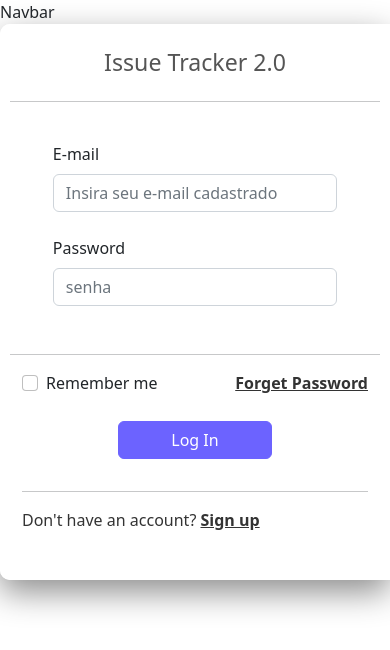
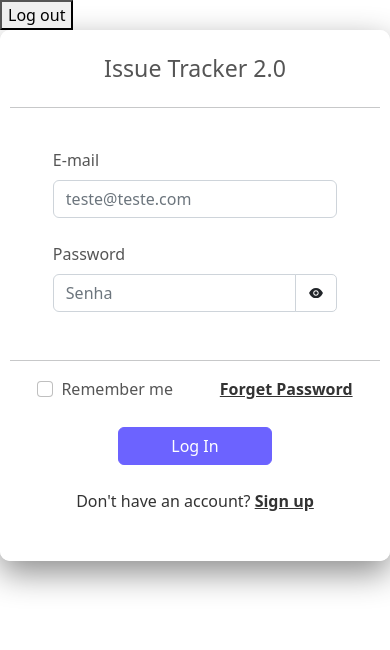
Before and after one commit to LeviPereira9/Issue-Tracker-2.0, a React (Create React App) app: page /login in a window 390 px wide. Shown: the top 650 px of the page. Built offline with nearby package versions, Linux system fonts and the light colour scheme; no server answers.

Commit message:
Form Login - ForgetPassword

```diff
--- a/src/App.tsx
+++ b/src/App.tsx
@@ -27,7 +27,7 @@ import Register from './pages/Register';
 
 //CSS
 import './scss/app.scss';
-import { Users } from './types/collectionsType';
+import { Users } from './types/autheticationTypes';
 
 function App() {
   const [userData, setUserData] = useState<Users>({} as Users);
@@ -79,6 +79,7 @@ function App() {
       }
     };
 
+
   }, [user]);
 
   return (
--- a/src/components/layout/Navbar.tsx
+++ b/src/components/layout/Navbar.tsx
@@ -1,9 +1,24 @@
-type Props = {}
+import { useAuthentication } from '../../hooks/useAuthentication';
+type Props = {};
 
 const Navbar = (props: Props) => {
+  const { logout } = useAuthentication();
+
+  const handleLogout = () => {
+    logout();
+  };
+
   return (
-    <div>Navbar</div>
-  )
-}
+    <div>
+      <button
+        onClick={() => {
+          handleLogout();
+        }}
+      >
+        Log out
+      </button>
+    </div>
+  );
+};
 
-export default Navbar
+export default Navbar;
--- /dev/null
+++ b/src/components/layout/SendForget.tsx
@@ -0,0 +1,143 @@
+//React
+import { useState, useEffect } from 'react';
+
+//Bootstrap
+import Button from 'react-bootstrap/Button';
+import Modal from 'react-bootstrap/Modal';
+import Form from 'react-bootstrap/Form';
+
+//useForm hook
+import { useForm } from 'react-hook-form';
+
+//Hooks
+import { useAuthentication } from '../../hooks/useAuthentication';
+
+//Firebase
+import { sendPasswordResetEmail } from 'firebase/auth';
+import { Spinner } from 'react-bootstrap';
+
+//Types
+type RecoverPassword = {
+  email?: string;
+};
+
+const SendForget = ({
+  show,
+  setShow,
+}: {
+  show: boolean;
+  setShow: React.Dispatch<React.SetStateAction<boolean>>;
+}) => {
+  const {
+    register,
+    handleSubmit,
+    formState: { errors },
+  } = useForm();
+
+  const { auth } = useAuthentication();
+
+  const [formErrors, setFormErrors] = useState<RecoverPassword>({});
+  const [loading, setLoading] = useState(false);
+  const [errorMessage, setErrorMessage] = useState<string>('');
+
+  useEffect(() => {
+    setFormErrors(errors as RecoverPassword);
+  }, [errors]);
+
+  const handleResetPassword = async (data: RecoverPassword) => {
+    setErrorMessage('');
+    setLoading(true);
+
+    try {
+      await sendPasswordResetEmail(auth, data.email!);
+      setLoading(false);
+    } catch (error) {
+      setErrorMessage('Email not found in our records.');
+      setLoading(false);
+
+      setTimeout(() => {
+        setErrorMessage('');
+      }, 3000);
+    }
+  };
+
+  return (
+    <>
+      <Modal
+        show={show}
+        onHide={() => {
+          setShow(false);
+        }}
+      >
+        <Modal.Header closeButton>
+          <Modal.Title>E-mail de recuperação</Modal.Title>
+        </Modal.Header>
+        <Form
+          className="formStyle-input p-0"
+          onSubmit={handleSubmit(handleResetPassword)}
+        >
+          <Modal.Body>
+            <Form.Label>E-mail</Form.Label>
+            <Form.Control
+              className="mb-2"
+              type="e-mail"
+              placeholder="name@example.com"
+              aria-label="Insira seu e-mail de recuperação de senha"
+              tabIndex={0}
+              {...register('email', {
+                required: true,
+                pattern:
+                  /^[a-zA-Z0-9.!#$%&'*+/=?^_`{|}~-]+@[a-zA-Z0-9](?:[a-zA-Z0-9-]{0,61}[a-zA-Z0-9])?(?:\.[a-zA-Z0-9](?:[a-zA-Z0-9-]{0,61}[a-zA-Z0-9])?)*$/,
+              })}
+              isInvalid={!!formErrors.email || errorMessage.includes('Email')}
+            />
+            {formErrors.email && (
+              <Form.Control.Feedback type="invalid">
+                This field must be filled with a valid email address
+              </Form.Control.Feedback>
+            )}
+            {errorMessage && (
+              <Form.Control.Feedback type="invalid">
+                {errorMessage}
+              </Form.Control.Feedback>
+            )}
+            <Form.Text>
+              Enter the email address associated with your account. If an
+              account with that email address exists in our database, you will
+              receive an email with instructions on how to reset your password.
+            </Form.Text>
+          </Modal.Body>
+          <Modal.Footer>
+            <Button
+              variant="none"
+              aria-label="Fechar esqueci minha senha"
+              tabIndex={0}
+              onClick={() => {
+                setShow(false);
+              }}
+            >
+              Close
+            </Button>
+            <Button
+              type="submit"
+              className="formStyle-input__button"
+              aria-label="Enviar e-mail de recuperação"
+              tabIndex={0}
+              disabled={loading}
+            >
+              {!loading ? (
+              'Send'
+            ) : (
+              <Spinner animation="border" size="sm" role="status">
+                <span className="visually-hidden">Loading...</span>
+              </Spinner>
+            )}
+            </Button>
+          </Modal.Footer>
+        </Form>
+      </Modal>
+    </>
+  );
+};
+
+export default SendForget;
--- a/src/contexts/AuthContext.tsx
+++ b/src/contexts/AuthContext.tsx
@@ -1,5 +1,5 @@
 import { useContext, createContext } from 'react';
-import { Users } from '../types/collectionsType';
+import { Users } from '../types/autheticationTypes';
 
 const AuthContext = createContext<Users>({} as Users);
 
--- a/src/pages/Login.tsx
+++ b/src/pages/Login.tsx
@@ -14,20 +14,19 @@ import { InputGroup } from 'react-bootstrap';
 import Spinner from 'react-bootstrap/Spinner';
 import { useAuthentication } from '../hooks/useAuthentication';
 
-type Props = {};
+//Icons
+import { AiFillEye, AiFillEyeInvisible } from 'react-icons/ai';
+import SendForget from '../components/layout/SendForget';
 
 //Types
-type LogIn = {
-  email?: string;
-  password?: string;
-  rememberMe?: boolean
-};
+import { LogIn } from '../types/autheticationTypes';
 
-const Login = (props: Props) => {
-  const { login } = useAuthentication();
+const Login = () => {
+  const { login, loading, errorMessage, setErrorMessage } = useAuthentication();
 
   const [formErrors, setFormErrors] = useState<LogIn>({});
   const [showPassword, setShowPassword] = useState(false);
+  const [show, setShow] = useState(false);
 
   //useForm Hooks
   const {
@@ -45,10 +44,14 @@ const Login = (props: Props) => {
     const loginData = {
       email: data.email!,
       password: data.password!,
-      rememberMe: data.rememberMe!
-    }
+      rememberMe: data.rememberMe!,
+    };
 
     login(loginData);
+
+    setTimeout(() => {
+      setErrorMessage(' ');
+    }, 3000);
   };
 
   return (
@@ -63,55 +66,106 @@ const Login = (props: Props) => {
           <Form.Group className="mb-4 mt-4 col-10 col-md-8">
             <Form.Label>E-mail</Form.Label>
             <Form.Control
-              type="e-mail"
-              placeholder="Insira seu e-mail cadastrado"
+              type="email"
+              placeholder="teste@teste.com"
               aria-label="Insira seu e-mail"
               tabIndex={0}
-              {...register('email', { required: true })}
-              isInvalid={!!formErrors.email}
+              {...register('email', {
+                required: true,
+                pattern:
+                  /^[a-zA-Z0-9.!#$%&'*+/=?^_`{|}~-]+@[a-zA-Z0-9](?:[a-zA-Z0-9-]{0,61}[a-zA-Z0-9])?(?:\.[a-zA-Z0-9](?:[a-zA-Z0-9-]{0,61}[a-zA-Z0-9])?)*$/,
+              })}
+              isInvalid={!!formErrors.email || errorMessage.includes('Usuário')}
             />
             {formErrors.email && (
               <Form.Control.Feedback type="invalid">
-                This field is required.
+                This field must be filled with a valid e-mail address.
+              </Form.Control.Feedback>
+            )}
+            {errorMessage.includes('Usuário') && (
+              <Form.Control.Feedback type="invalid">
+                Email not found in our records.
               </Form.Control.Feedback>
             )}
           </Form.Group>
           <Form.Group className="mb-5 col-10 col-md-8">
             <Form.Label>Password</Form.Label>
+            <InputGroup>
               <Form.Control
-              type="password"
-              placeholder="senha"
+                type={showPassword ? 'text' : 'password'}
+                placeholder="Senha"
                 aria-label="Insira sua senha cadastrada"
                 tabIndex={0}
                 {...register('password', { required: true })}
-              isInvalid={!!formErrors.password}
+                isInvalid={
+                  !!formErrors.password || errorMessage.includes('Senha')
+                }
               />
+              <InputGroup.Text
+                className={
+                  !!formErrors.password
+                    ? 'formStyle-input__addon formStyle__invalid '
+                    : 'formStyle-input__addon'
+                }
+                aria-label="Mostrar/Esconder senha"
+                tabIndex={0}
+                onClick={() => {
+                  setShowPassword(!showPassword);
+                }}
+                id="showLoginPassword-addon"
+              >
+                {showPassword ? <AiFillEyeInvisible /> : <AiFillEye />}
+              </InputGroup.Text>
               {formErrors.password && (
                 <Form.Control.Feedback type="invalid">
                   This field is required.
                 </Form.Control.Feedback>
               )}
+              {errorMessage.includes('Senha') && (
+                <Form.Control.Feedback type="invalid">
+                  Invalid password.
+                </Form.Control.Feedback>
+              )}
+            </InputGroup>
           </Form.Group>
           <hr />
-          <Form.Group className='mb-4 d-flex justify-content-between' controlId="logRemember">
+          <Form.Group
+            className="mb-4 col-11 col-md-10 d-flex justify-content-between"
+            controlId="logRemember"
+          >
             <Form.Check
               label="Remember me"
               aria-label="Lembrar próxima sessão."
               tabIndex={0}
               {...register('rememberMe')}
             />
-            <Link className="formStyle-input__link" to={'/seiLa'} aria-label="Esqueci minha senha" tabIndex={0}>Forget Password</Link>
+            <span
+              className="formStyle-input__link"
+              aria-label="Recuperação de senha"
+              tabIndex={0}
+              onClick={() => {
+                setShow(true);
+              }}
+            >
+              Forget Password
+            </span>
           </Form.Group>
           <Button
             className="col-5 col-md-4 mb-3 mb-md-5 formStyle-input__button"
             type="submit"
             aria-label="Entrar em sua conta"
             tabIndex={0}
+            disabled={loading}
           >
-            Log In
+            {!loading ? (
+              'Log In'
+            ) : (
+              <Spinner animation="border" size="sm" role="status">
+                <span className="visually-hidden">Loading...</span>
+              </Spinner>
+            )}
           </Button>
-          <div className="d-md-none pb-5">
-            <hr />
+          <div className="d-md-none pt-2 pb-5 text-center">
             <span className="formStyle-sideContent__text">
               Don't have an account? {'  '}{' '}
               <Link
@@ -124,6 +178,7 @@ const Login = (props: Props) => {
             </span>
           </div>
         </Form>
+        <SendForget show={show} setShow={setShow} />
       </div>
       <div className="container d-none d-md-flex py-5 formStyle-sideContent login-sideContent">
         <h1>Welcome back</h1>
--- a/src/pages/Register.tsx
+++ b/src/pages/Register.tsx
@@ -17,7 +17,7 @@ import Spinner from 'react-bootstrap/Spinner';
 import { AiFillEye, AiFillEyeInvisible } from 'react-icons/ai';
 
 //Types
-import { CreateAuth, FormRegister } from '../types/collectionsType';
+import { CreateAuth, FormRegister } from '../types/autheticationTypes';
 
 //Hooks
 import { useAuthentication } from '../hooks/useAuthentication';
--- a/src/scss/1_base/_placeholders.scss
+++ b/src/scss/1_base/_placeholders.scss
@@ -4,4 +4,5 @@
   text-decoration: underline;
   color: variables.$form-sideContent-text;
   font-weight: bold;
+  cursor: pointer;
 }
--- a/src/scss/2_layouts/forms/_formStyle.scss
+++ b/src/scss/2_layouts/forms/_formStyle.scss
@@ -15,8 +15,6 @@
     justify-content: center;
     row-gap: 1em;
     background-color: variables.$form-sideContent-bg;
-    border-start-start-radius: 10px;
-    border-end-start-radius: 10px;
 
     &__text {
       color: variables.$form-sideContent-text;
@@ -33,13 +31,15 @@
 
   &-input {
     background-color: variables.$form-register-bg;
-    border-start-end-radius: 10px;
-    border-end-end-radius: 10px;
     padding: 25px 10px 0px 10px;
+
+    label {
+      color: #555555;
+    }
 
     //MediaQuery
     @media (max-width: 766px) {
-      border-radius: 10px;
+      border-radius: 10px !important;
     }
 
     h3 {
@@ -83,22 +83,27 @@
     &__terms,
     &__link {
       @extend %form-linkStyle;
+
+      &:hover {
+        color: none;
+      }
     }
   }
 
-  //Only in log in.
-
+  //Only in register
+  .register-sideContent,
   .login-form {
-    border-start-start-radius: 10px !important;
-    border-end-start-radius: 10px !important;
-    border-start-end-radius: 0px !important;
-    border-end-end-radius: 0px !important;
+    border-start-start-radius: 10px;
+    border-end-start-radius: 10px;
+    border-start-end-radius: 0px;
+    border-end-end-radius: 0px;
   }
 
+  .register-form,
   .login-sideContent {
-    border-start-start-radius: 0px !important;
-    border-end-start-radius: 0px !important;
-    border-start-end-radius: 10px !important;
-    border-end-end-radius: 10px !important;
+    border-start-start-radius: 0px;
+    border-end-start-radius: 0px;
+    border-start-end-radius: 10px;
+    border-end-end-radius: 10px;
   }
 }
```
Also changed, not shown: src/hooks/useAuthentication.tsx (+17 -11 lines), src/types/autheticationTypes.tsx (renamed from src/types/collectionsType.tsx, +8 -2 lines). Lines whose indentation alone changed are shown as unchanged.
